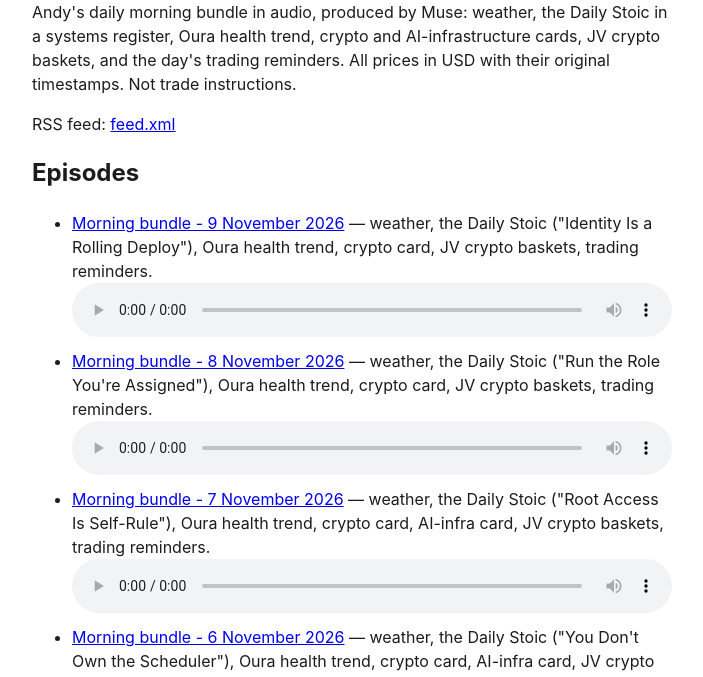
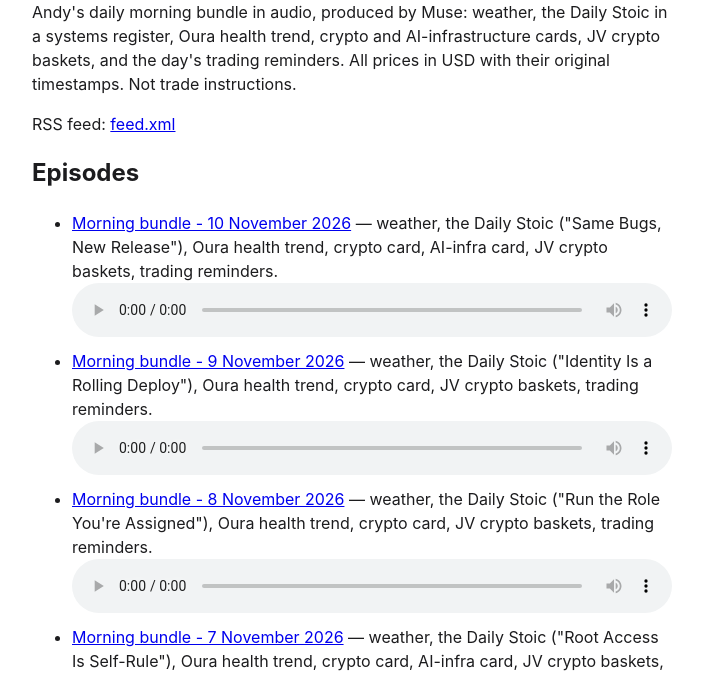
Before and after one commit to genkilad/muse-morning-podcast, a plain HTML site: page index.html in a window 1280 px wide. Shown: the part 96-773 px from the top of the page, without its empty margins (288-991 px from the left). Drawn offline with Linux system fonts and the light colour scheme.

Commit message:
Morning bundle - 10 November 2026

```diff
--- a/index.html
+++ b/index.html
@@ -12,6 +12,7 @@
 <p>RSS feed: <a href="feed.xml">feed.xml</a></p>
 <h2>Episodes</h2>
 <ul id="episodes">
+<li><a href="morning-2026-11-10.mp3">Morning bundle - 10 November 2026</a> — weather, the Daily Stoic ("Same Bugs, New Release"), Oura health trend, crypto card, AI-infra card, JV crypto baskets, trading reminders.<br><audio controls src="morning-2026-11-10.mp3"></audio></li>
 <li><a href="morning-2026-11-09.mp3">Morning bundle - 9 November 2026</a> — weather, the Daily Stoic ("Identity Is a Rolling Deploy"), Oura health trend, crypto card, JV crypto baskets, trading reminders.<br><audio controls src="morning-2026-11-09.mp3"></audio></li>
 <li><a href="morning-2026-11-08.mp3">Morning bundle - 8 November 2026</a> — weather, the Daily Stoic ("Run the Role You're Assigned"), Oura health trend, crypto card, JV crypto baskets, trading reminders.<br><audio controls src="morning-2026-11-08.mp3"></audio></li>
 <li><a href="morning-2026-11-07.mp3">Morning bundle - 7 November 2026</a> — weather, the Daily Stoic ("Root Access Is Self-Rule"), Oura health trend, crypto card, AI-infra card, JV crypto baskets, trading reminders.<br><audio controls src="morning-2026-11-07.mp3"></audio></li>
```
